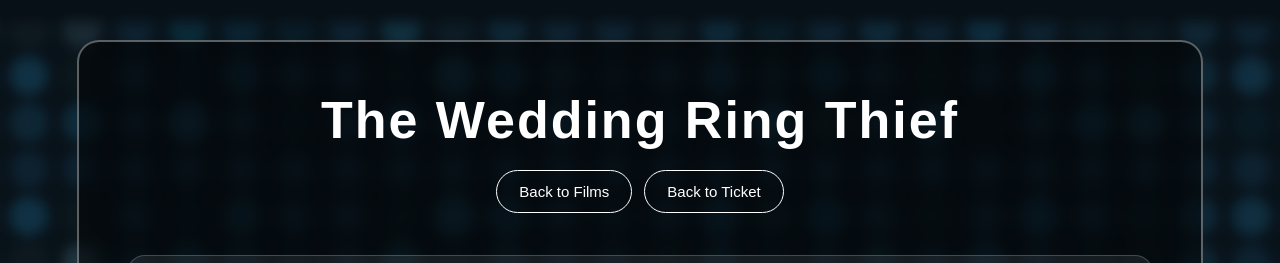
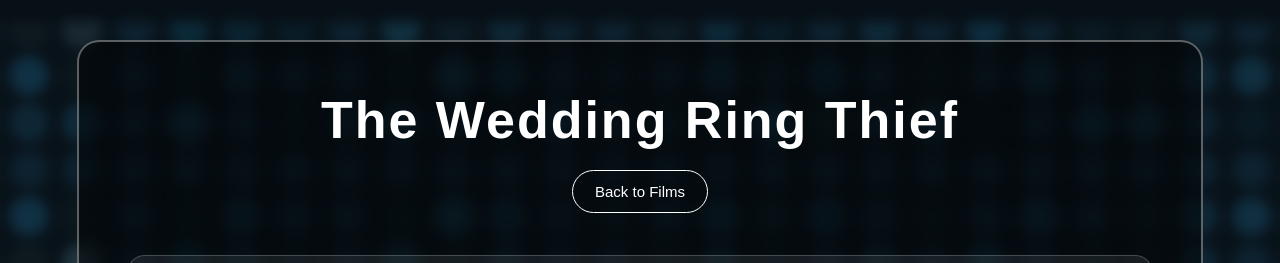
Before and after one commit to eykfilm-blip/estheryunkong, a plain HTML site: page wedding-ring-thief.html in a window 1280 px wide. Shown: the top 263 px of the page. Drawn offline with Linux system fonts and the light colour scheme.

Commit message:
Update wedding-ring-thief.html

```diff
--- a/wedding-ring-thief.html
+++ b/wedding-ring-thief.html
@@ -18,7 +18,6 @@
 
         <div class="project-buttons">
             <a class="back-button" href="./films.html">Back to Films</a>
-            <a class="back-button" href="./index.html">Back to Ticket</a>
         </div>
     </header>
 
```
